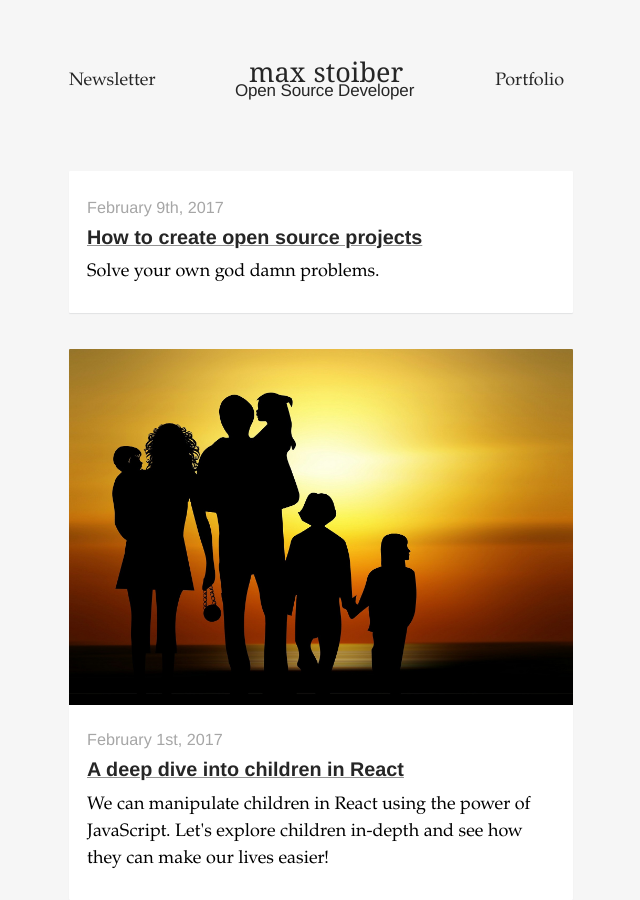
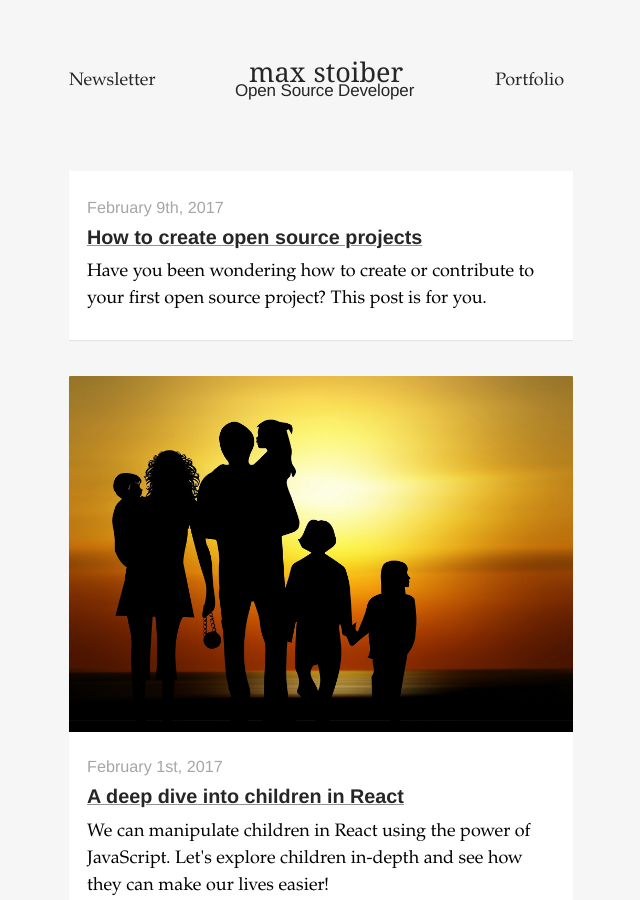
Before and after one commit to mxstbr/mxstbr.github.io, a Jekyll site: the page built from index.html, in a window 1280 px wide and 900 px high. Shown: the whole window, without its empty margins (319-959 px from the left). Built offline with Jekyll 4.4.1, drawn with Linux system fonts in a browser that asks for light colours; the list of posts is cut into pages by our own code.

Commit message:
Fix description of creating open source projects post

```diff
--- a/_posts/2017-02-09-creating-open-source-projects.md
+++ b/_posts/2017-02-09-creating-open-source-projects.md
@@ -3,7 +3,7 @@ published: true
 hidden: false
 title: "How to create open source projects"
 tags: open-source
-custom_excerpt: "Solve your own god damn problems."
+custom_excerpt: "Have you been wondering how to create or contribute to your first open source project? This post is for you."
 ---
 
 As the maintainer of a fair amount of [open source projects](https://github.com/mxstbr) I get asked frequently "How do I create my first open source project?".
```
